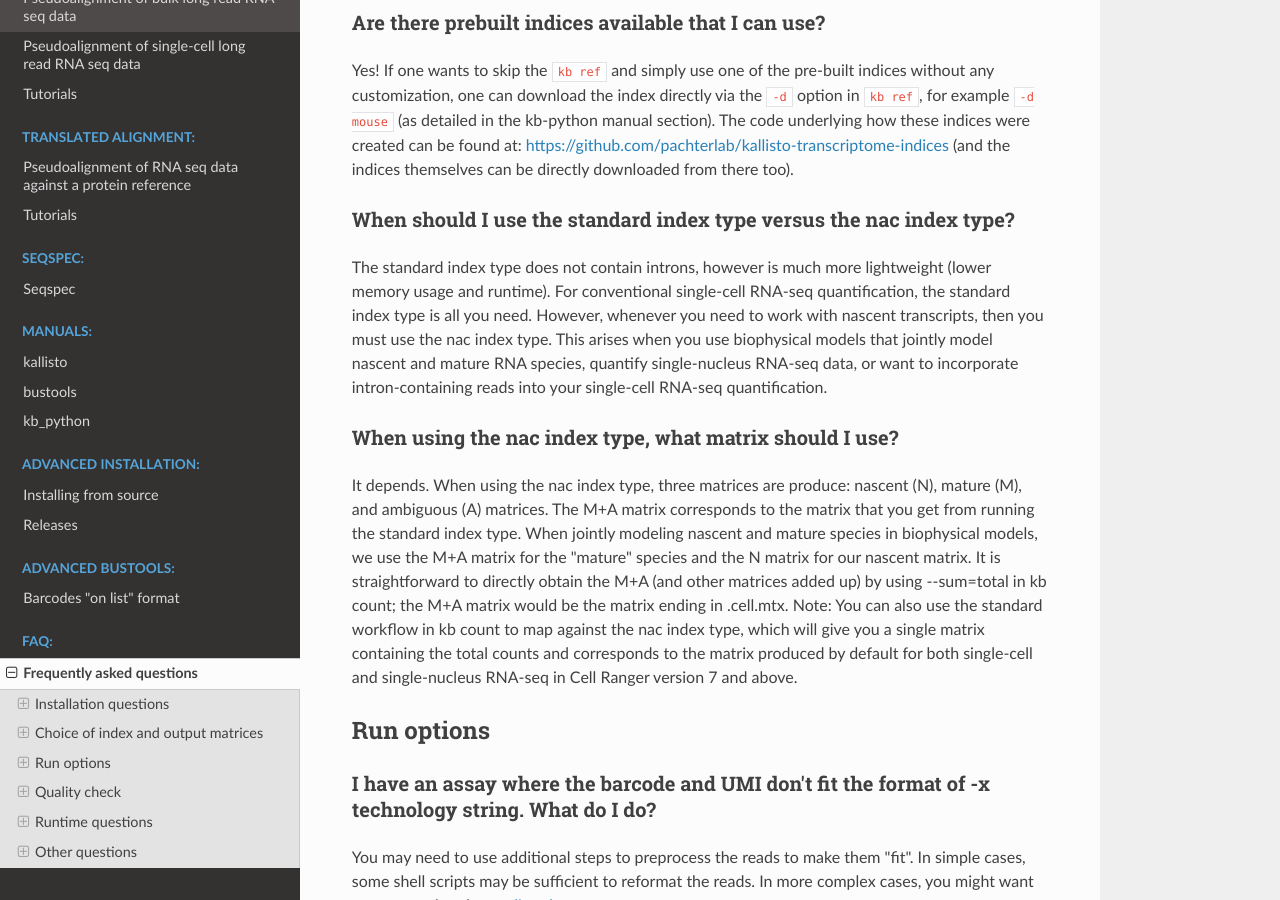
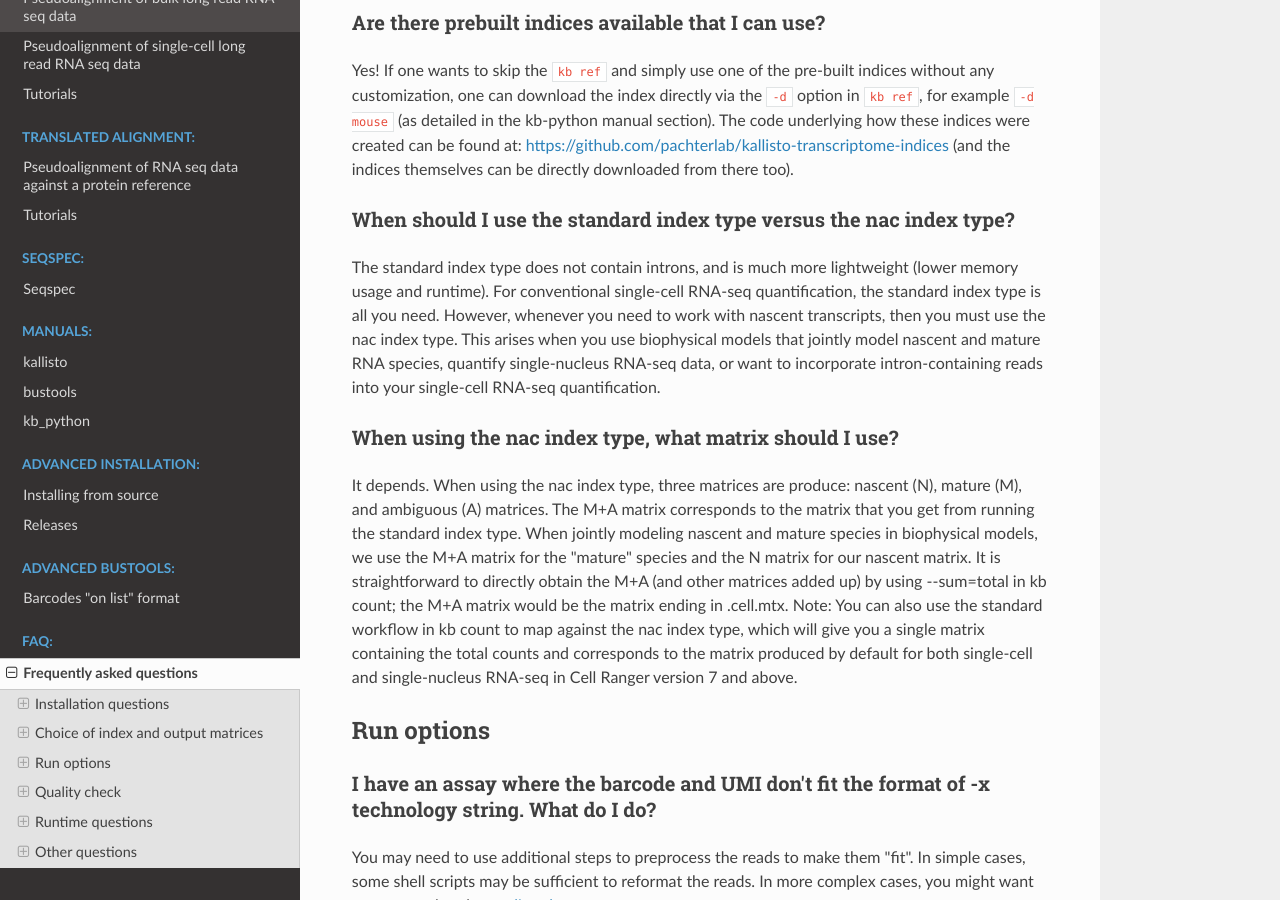
Before and after one commit to pachterlab/kb_docs, a Sphinx documentation site: the page built from docs/source/FAQ.rst, in a window 1280 px wide and 900 px high, scrolled down 2224 px. Built offline with Sphinx 7.4.7 and the Read the Docs theme 3.1.0, drawn with Linux system fonts in a browser that asks for light colours; pages that are not in the unit, such as notebooks, are missing from menus; some of the changed text lies outside the part shown.

Commit message:
Update FAQ.rst

```diff
--- a/docs/source/FAQ.rst
+++ b/docs/source/FAQ.rst
@@ -64,7 +64,7 @@ Yes! If one wants to skip the ``kb ref`` and simply use one of the pre-built ind
 When should I use the standard index type versus the nac index type?
 ~~~~~~~~~~~~~~~~~~~~~~~~~~~~~~~~~~~~~~~~~~~~~~~~~~~~~~~~~~~~~~~~~~~~
 
-The standard index type does not contain introns, however is much more lightweight (lower memory usage and runtime). For conventional single-cell RNA-seq quantification, the standard index type is all you need. However, whenever you need to work with nascent transcripts, then you must use the nac index type. This arises when you use biophysical models that jointly model nascent and mature RNA species, quantify single-nucleus RNA-seq data, or want to incorporate intron-containing reads into your single-cell RNA-seq quantification.
+The standard index type does not contain introns, and is much more lightweight (lower memory usage and runtime). For conventional single-cell RNA-seq quantification, the standard index type is all you need. However, whenever you need to work with nascent transcripts, then you must use the nac index type. This arises when you use biophysical models that jointly model nascent and mature RNA species, quantify single-nucleus RNA-seq data, or want to incorporate intron-containing reads into your single-cell RNA-seq quantification.
 
 When using the nac index type, what matrix should I use?
 ~~~~~~~~~~~~~~~~~~~~~~~~~~~~~~~~~~~~~~~~~~~~~~~~~~~~~~~~
```
Also changed, not shown: other parts of docs/source/FAQ.rst (+1 -1 lines).
